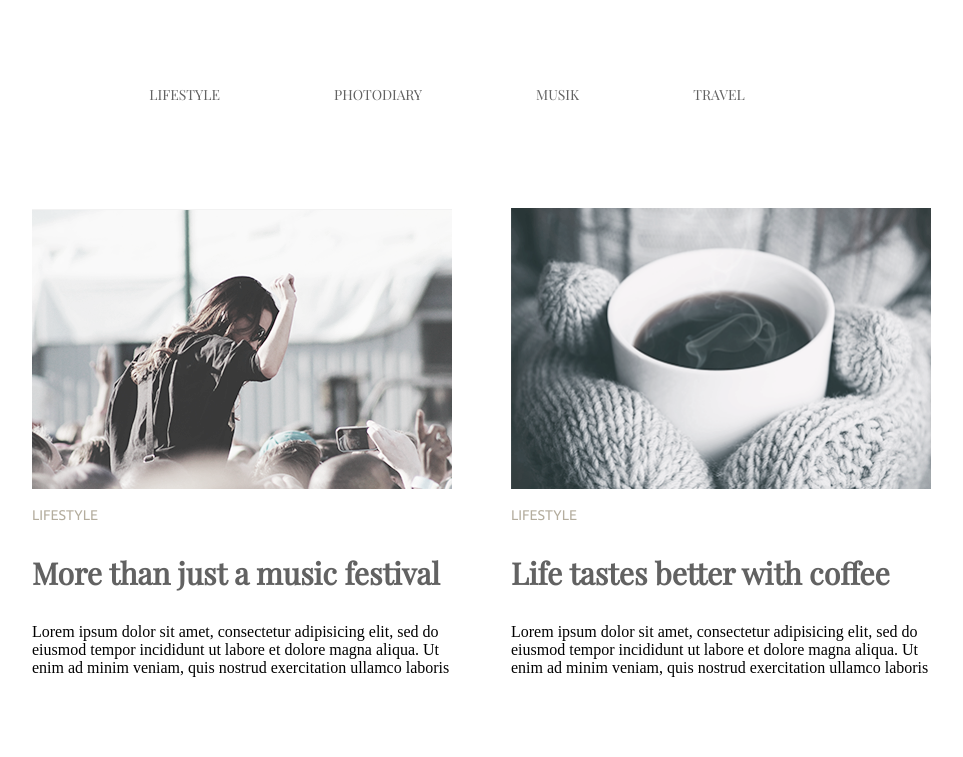
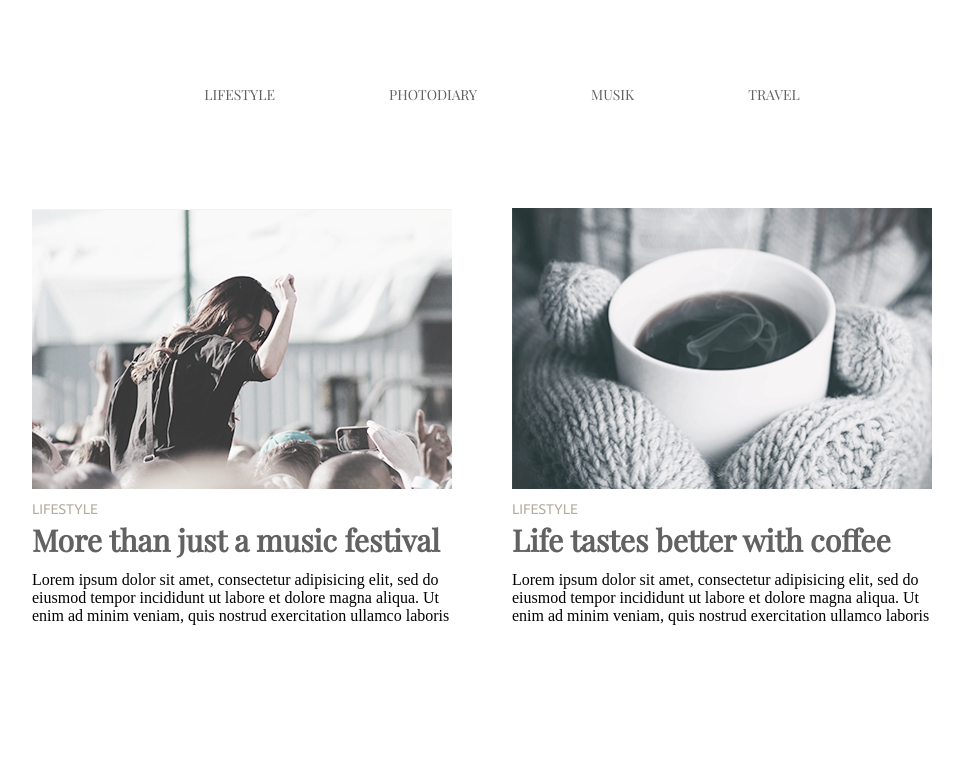
Before and after one commit to Dmitriy0103/goit-fe-course, a plain HTML site: page html-css/module-03/index.html in a window 1280 px wide. Shown: the top 757 px of the page, without its empty margins (158-1121 px from the left). Drawn offline with nearby package versions, Linux system fonts and the light colour scheme.

Commit message:
re-module3

```diff
--- a/html-css/module-03/css/style.css
+++ b/html-css/module-03/css/style.css
@@ -5,9 +5,16 @@ html{
  *::after {
      box-sizing: initial;
     }
-    ul{
+    .conteiner{
         width: 900px;
         margin: 0 auto;
+    }
+    .padding{
+        padding-top: 77px;
+        padding-bottom: 104px;
+    }
+    .menu{
+        margin: 0;
         text-align: center;
     }
     .menu li{
@@ -18,7 +25,10 @@ html{
         text-transform: uppercase;
         font-size: 14px;
         font-family: 'Playfair Display', serif;
-        margin-top: 77px;
+        margin-right: 110px;
+    }
+    .menu li:last-child{
+        margin-right: 0;
     }
     a{
         text-decoration: none;
@@ -31,26 +41,24 @@ html{
         box-sizing: border-box;
         display: inline-block;
         width: 420px;
-        margin-top: 104px;
-    }
-    main{
-        width: 900px;
-        margin: 0 auto;
     }
     .wrapper{
-        margin-left: 55px;
-        margin-right: 0px;
+        margin-right: 56px;
     }
     .lifestyle{
         font-size: 14px;
         font-family: 'Ubuntu', sans-serif;
         color: rgb(180, 173, 158);
         text-transform: uppercase;
+        margin: 0;
+        line-height: 32px;
     }
     h3{
         font-size: 30px;
         font-family: 'Playfair Display', serif;
         color: rgb(98, 98, 98);
+        margin: 0;
+        line-height: 30px;
     }
     .Lorem{
         font-size: 14px;
@@ -58,19 +66,20 @@ html{
         color: rgb(98, 98, 98);
         line-height: 24px;
       }
-      div{
-          display: block;
-          text-align: center;
+      .ipsum{
+          margin-bottom: 135px;
       }
     .border{
-        margin-top: 58px;
-        margin-bottom: 71px;
+        margin:0 auto;
+        width:162px;
+        display: block;
         padding: 21px 34px 21px 34px;
         font-size: 20px;
         font-family: 'Playfair Display', serif;
-    }
-    .box.border{
         border-width: 1px;
         border-color:#626262;
         border-style: solid;
-      }
+    }
+    .border:hover{
+        color: #03a9f4;
+    }
--- a/html-css/module-03/index.html
+++ b/html-css/module-03/index.html
@@ -9,7 +9,8 @@
     <link href="https://fonts.googleapis.com/css?family=Playfair+Display|Ubuntu&display=swap" rel="stylesheet">
 </head>
 <body>
-    <header>
+    <div class="conteiner">
+    <header class="padding">
     <nav>
         <ul class="menu">
         <li><a href="">lifestyle</a></li>
@@ -21,46 +22,45 @@
     </header>
     <main>
         <section>
-    <article>
+    <article class="wrapper">
         <img src="img/image1.png" width="420px" alt="">
         <p class="lifestyle">Lifestyle</p>
         <h3>More than just a music festival</h3>
-        <p class="lorem">Lorem ipsum dolor sit amet, consectetur adipisicing elit, sed do eiusmod tempor incididunt ut labore et dolore magna aliqua. Ut enim ad minim veniam, quis nostrud exercitation ullamco laboris</p>
+        <p class="lorem ipsum">Lorem ipsum dolor sit amet, consectetur adipisicing elit, sed do eiusmod tempor incididunt ut labore et dolore magna aliqua. Ut enim ad minim veniam, quis nostrud exercitation ullamco laboris</p>
         </article>
-    <article class="wrapper">
+    <article>
         <img src="img/img2.png" width="420px" alt="">
         <p class="lifestyle">Lifestyle</p>
         <h3>Life tastes better with coffee</h3>
-        <p class="lorem">Lorem ipsum dolor sit amet, consectetur adipisicing elit, sed do eiusmod tempor incididunt ut labore et dolore magna aliqua. Ut enim ad minim veniam, quis nostrud exercitation ullamco laboris</p>
+        <p class="lorem ipsum">Lorem ipsum dolor sit amet, consectetur adipisicing elit, sed do eiusmod tempor incididunt ut labore et dolore magna aliqua. Ut enim ad minim veniam, quis nostrud exercitation ullamco laboris</p>
     </article>
-    <article>
+    <article class="wrapper">
         <img src="img/image3.png" width="420px" alt="">
         <p class="lifestyle">Photodiary</p>
         <h3>American dream</h3>
-        <p class="lorem">Lorem ipsum dolor sit amet, consectetur adipisicing elit, sed do eiusmod tempor incididunt ut labore et dolore magna aliqua. Ut enim ad minim veniam, quis nostrud exercitation ullamco laboris</p>
+        <p class="lorem ipsum">Lorem ipsum dolor sit amet, consectetur adipisicing elit, sed do eiusmod tempor incididunt ut labore et dolore magna aliqua. Ut enim ad minim veniam, quis nostrud exercitation ullamco laboris</p>
     </article>
-    <article class="wrapper">
+    <article>
         <img src="img/image4.png" width="420px" alt="">
         <p class="lifestyle">Photodiary</p>
         <h3>A day exploring the Alps</h3>
-        <p class="lorem">Lorem ipsum dolor sit amet, consectetur adipisicing elit, sed do eiusmod tempor incididunt ut labore et dolore magna aliqua. Ut enim ad minim veniam, quis nostrud exercitation ullamco laboris</p>
+        <p class="lorem ipsum">Lorem ipsum dolor sit amet, consectetur adipisicing elit, sed do eiusmod tempor incididunt ut labore et dolore magna aliqua. Ut enim ad minim veniam, quis nostrud exercitation ullamco laboris</p>
     </article>
-    <article>
+    <article class="wrapper">
         <img src="img/image 5.png" width="420px" alt="">
         <p class="lifestyle">Lifestyle</p>
         <h3>Top 10 song for running</h3>
-        <p class="lorem">Lorem ipsum dolor sit amet, consectetur adipisicing elit, sed do eiusmod tempor incididunt ut labore et dolore magna aliqua. Ut enim ad minim veniam, quis nostrud exercitation ullamco laboris</p>
+        <p class="lorem ipsum">Lorem ipsum dolor sit amet, consectetur adipisicing elit, sed do eiusmod tempor incididunt ut labore et dolore magna aliqua. Ut enim ad minim veniam, quis nostrud exercitation ullamco laboris</p>
     </article>
-    <article class="wrapper">
+    <article>
         <img src="img/image6.png" width="420px" alt="">
         <p class="lifestyle">Lifestyle</p>
         <h3>Cold winter days</h3>
         <p class="lorem">Lorem ipsum dolor sit amet, consectetur adipisicing elit, sed do eiusmod tempor incididunt ut labore et dolore magna aliqua. Ut enim ad minim veniam, quis nostrud exercitation ullamco laboris</p>
     </article>
+    <button class="border">load more</button>
         </section>
     </main>
-    <div>
-    <button class="border box">load more</button>
     </div>
 </body>
 </html>
```
